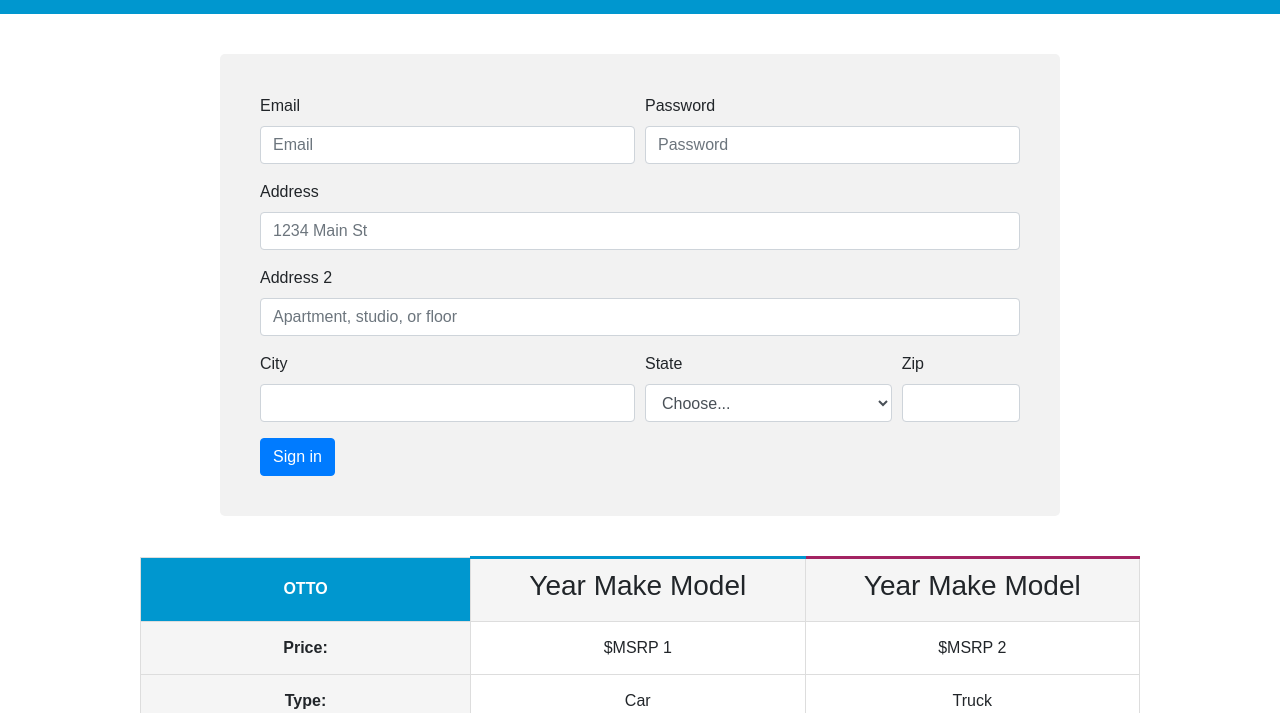
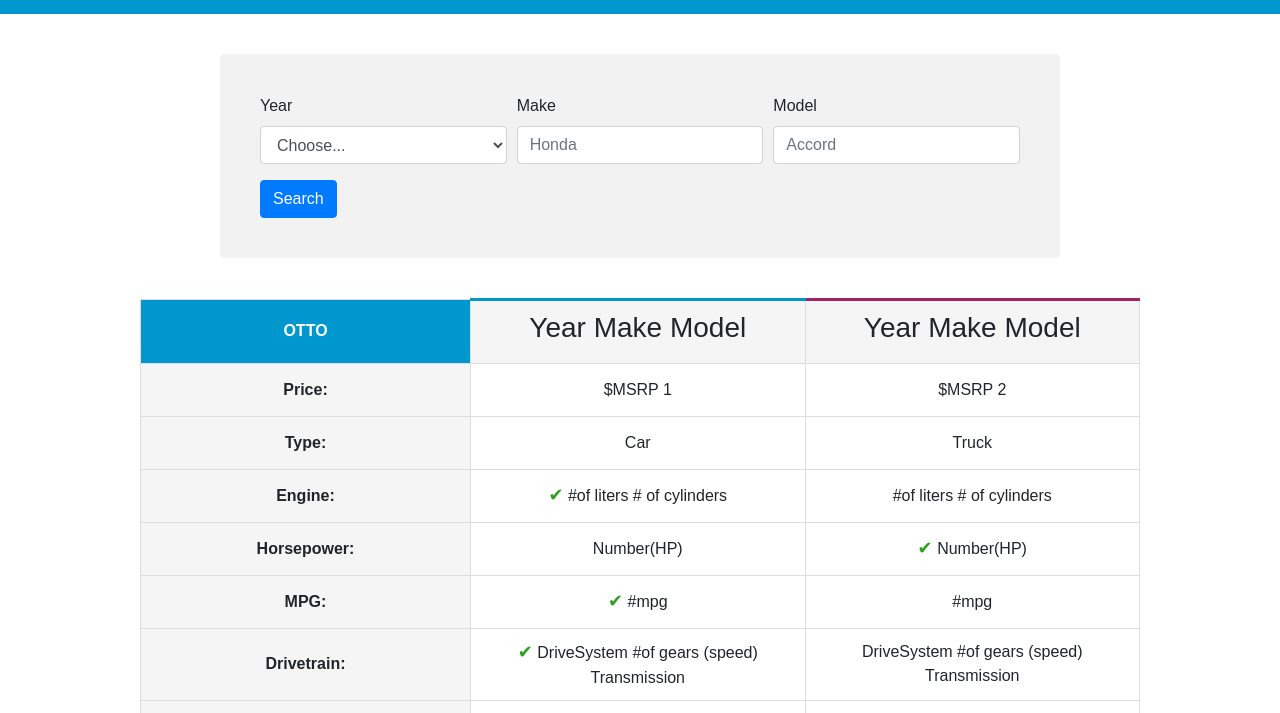
Before and after one commit to Viridian1/CarApp, a website: page app/public/compare.html in a window 1280 px wide. Shown: the part 66-779 px from the top of the page. Drawn offline with nearby package versions, Linux system fonts and the light colour scheme.

Commit message:
fixing bugs

```diff
--- a/app/public/compare.html
+++ b/app/public/compare.html
@@ -49,41 +49,23 @@
     <div class="form-wrapper">
         <form>
             <div class="form-row">
-                <div class="form-group col-md-6">
-                    <label for="inputEmail4">Email</label>
-                    <input type="email" class="form-control" id="inputEmail4" placeholder="Email">
-                </div>
-                <div class="form-group col-md-6">
-                    <label for="inputPassword4">Password</label>
-                    <input type="password" class="form-control" id="inputPassword4" placeholder="Password">
-                </div>
-            </div>
-            <div class="form-group">
-                <label for="inputAddress">Address</label>
-                <input type="text" class="form-control" id="inputAddress" placeholder="1234 Main St">
-            </div>
-            <div class="form-group">
-                <label for="inputAddress2">Address 2</label>
-                <input type="text" class="form-control" id="inputAddress2" placeholder="Apartment, studio, or floor">
-            </div>
-            <div class="form-row">
-                <div class="form-group col-md-6">
-                    <label for="inputCity">City</label>
-                    <input type="text" class="form-control" id="inputCity">
-                </div>
                 <div class="form-group col-md-4">
-                    <label for="inputState">State</label>
-                    <select id="inputState" class="form-control">
+                    <label for="year">Year</label>
+                    <select id="year" class="form-control">
                         <option selected>Choose...</option>
                         <option>...</option>
                     </select>
                 </div>
-                <div class="form-group col-md-2">
-                    <label for="inputZip">Zip</label>
-                    <input type="text" class="form-control" id="inputZip">
+                <div class="form-group col-md-4">
+                    <label for="make">Make</label>
+                    <input type="email" class="form-control" id="make" placeholder="Honda">
+                </div>
+                <div class="form-group col-md-4">
+                    <label for="model">Model</label>
+                    <input type="password" class="form-control" id="model" placeholder="Accord">
                 </div>
             </div>
-            <button type="submit" class="btn btn-primary">Sign in</button>
+            <button type="submit" class="btn btn-primary">Search</button>
         </form>
     </div>
 
```
Also changed, not shown: app/data/orm.js (+19 -3 lines), app/models/autos.js (+13 -3 lines), app/public/find.html (+10 -28 lines), app/routes/api.js (+12 -0 lines).
